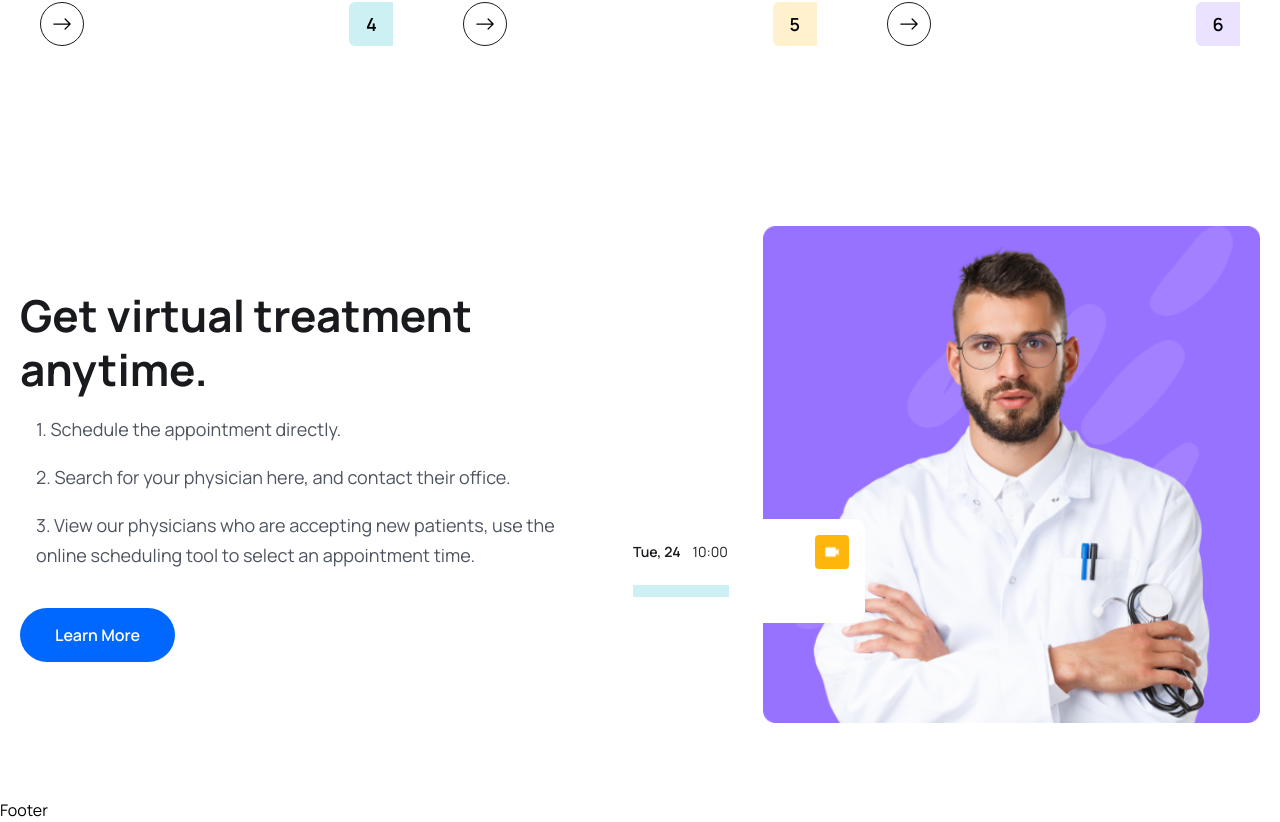
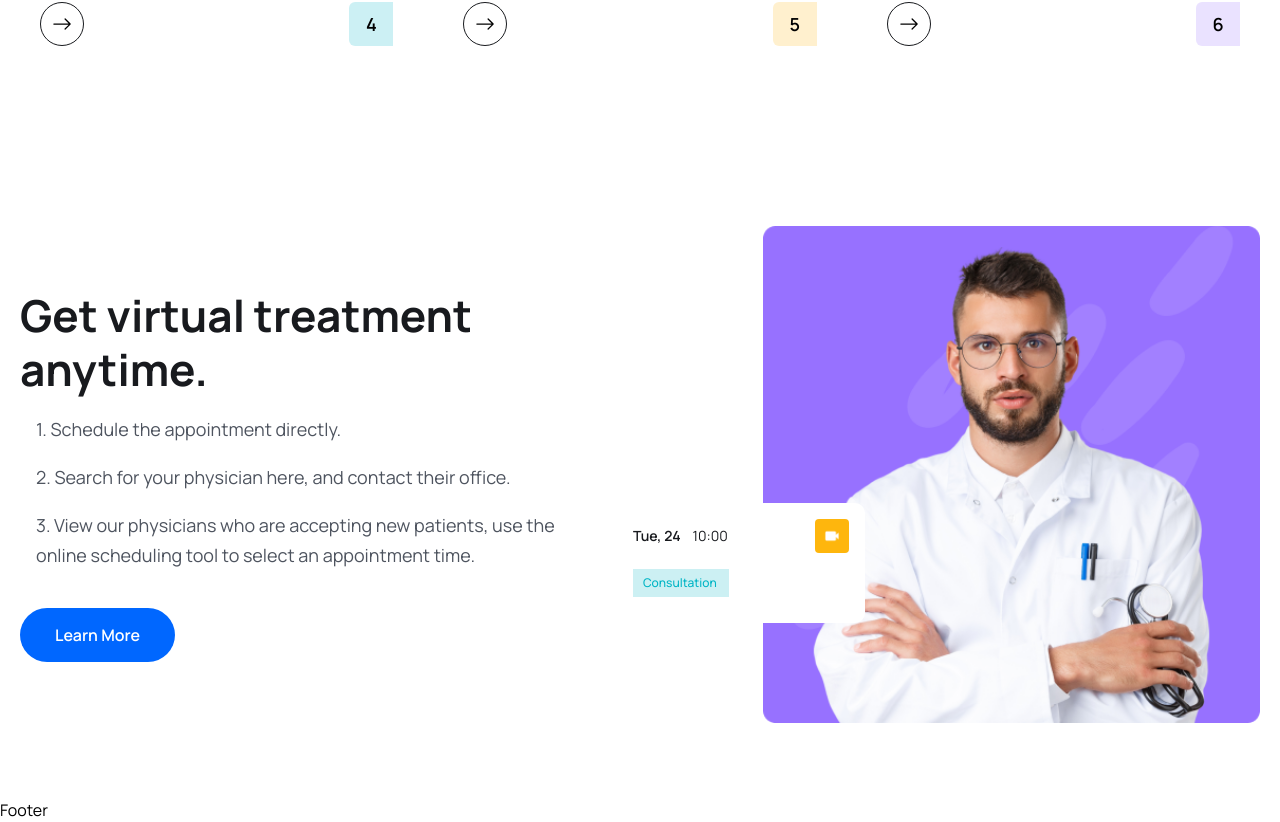
Before and after one commit to aroraadivya/Mern-Stack-Medicare, a React (Vite) app in the folder frontend/: page / in a window 1280 px wide. Shown: the part 3021-3843 px from the top of the page. Built offline with nearby package versions, Linux system fonts and the light colour scheme.

Commit message:
Add consultation label to Home component for clarity

```diff
--- a/frontend/src/pages/Home.jsx
+++ b/frontend/src/pages/Home.jsx
@@ -203,7 +203,7 @@ const Home = () => {
                             </div>
 
                             <div className='w-[65px] lg:w-[96px] bg-[#CCF0F3] py-1 px-2 lg:py-[6px] lg:px-[10px] text-[8px] leading-[8px] lg:text-[12px] lg:leading-4 text-irisBlueColor font-[500] mt-2 lg:mt-4'>
-
+                                Consultation
                             </div>
                         </div>
                     </div>
```
